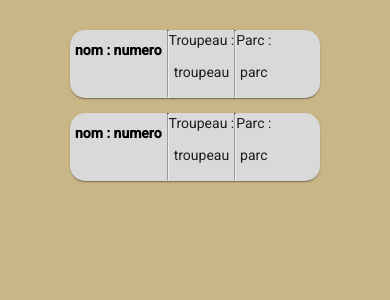
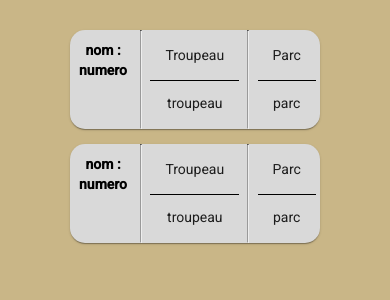
Before and after one commit to ThomasVdbk/Herdtrack-Front-End, an Angular app: page / in a window 390 px wide. Shown: the top 300 px of the page. Built offline with nearby package versions, Linux system fonts and the light colour scheme.

Commit message:
responsive ok

```diff
--- a/src/app/components/liste/card-list/card-list.component.html
+++ b/src/app/components/liste/card-list/card-list.component.html
@@ -1,23 +1,20 @@
 <mat-card class="card">
     <div class="headerCard">
-        <mat-card-subtitle class="title">nom : numero</mat-card-subtitle>
+        <mat-card-subtitle class="title">nom :<br> numero </mat-card-subtitle>
     </div>
 
     <hr>
     <mat-card-content>
-      <p class="body-card">Troupeau :</p>
+      <p class="body-card troupeau">Troupeau</p>
       <p class="body-card">troupeau</p>
     </mat-card-content>
     <hr>
     <mat-card-content>
-        <p class="body-card">Parc :</p>
+        <p class="body-card parc">Parc </p>
         <p class="body-card">parc</p>
     </mat-card-content>
     <!-- <mat-card-actions>
       <button mat-button>LIKE</button>
       <button mat-button>SHARE</button>
     </mat-card-actions> -->
-    <mat-card-footer>
-
-    </mat-card-footer>
   </mat-card>
--- a/src/app/components/liste/card-list/card-list.component.scss
+++ b/src/app/components/liste/card-list/card-list.component.scss
@@ -25,5 +25,15 @@ hr{
     .card{
         width:250px;
         display:flex;
+        justify-content: space-around;
     }
+    .troupeau{
+        border-bottom: solid 1px black;
+        padding:15px;
+    }
+    .parc{
+        border-bottom: solid 1px black;
+        padding:15px;
+    }
+
 }
```
